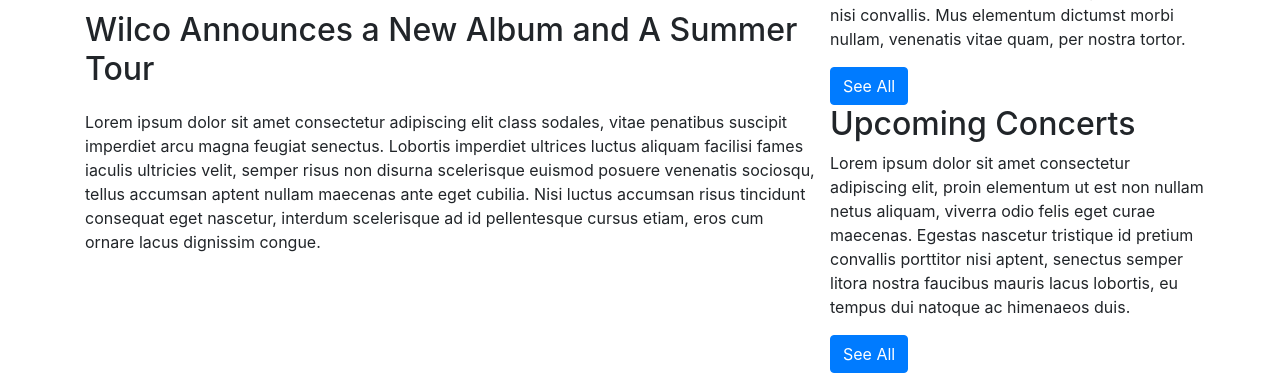
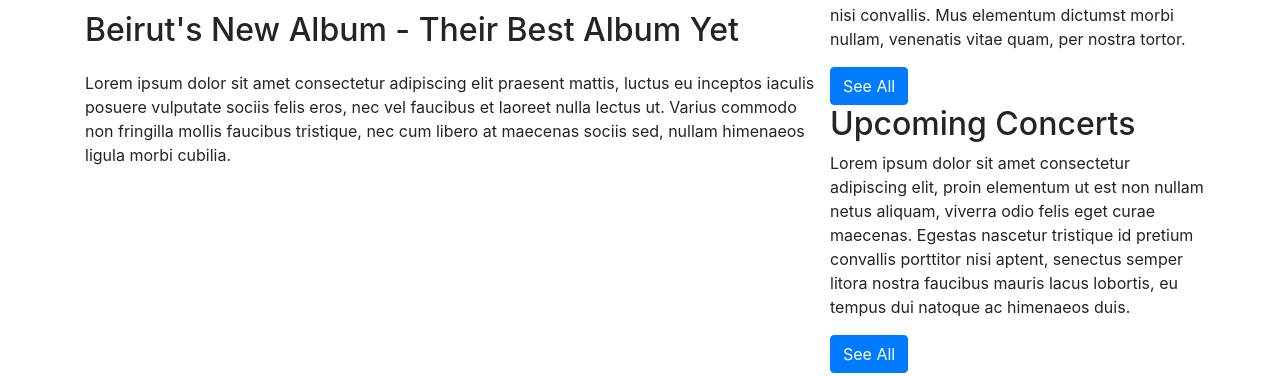
Before and after one commit to TraiLynne/unplugged, a plain HTML site: page reviews/index.html in a window 1280 px wide. Shown: the part 435-811 px from the top of the page. Drawn offline with nearby package versions, Linux system fonts and the light colour scheme.

Commit message:
Reviews: Corrected content in hero area

```diff
--- a/reviews/index.html
+++ b/reviews/index.html
@@ -52,11 +52,10 @@
 
         <div class='row'>
             <div class='col-lg-8' id='hero'>
-                <img src="https://tinyurl.com/yamgn9rx" class="img-fluid" alt="Hero Image">
-                <h1>Wilco Announces a New Album and A Summer Tour</h1>
-                <p>Lorem ipsum dolor sit amet consectetur adipiscing elit class sodales, vitae penatibus suscipit imperdiet arcu magna feugiat senectus. Lobortis imperdiet ultrices luctus aliquam facilisi fames iaculis ultricies velit, semper risus non disurna
-                    scelerisque euismod posuere venenatis sociosqu, tellus accumsan aptent nullam maecenas ante eget cubilia. Nisi luctus accumsan risus tincidunt consequat eget nascetur, interdum scelerisque ad id pellentesque cursus etiam, eros cum
-                    ornare lacus dignissim congue.</p>
+                <img src="https://tinyurl.com/y9e6zm6w" class="img-fluid" alt="Hero Image">
+                <h1>Beirut's New Album - Their Best Album Yet</h1>
+                <p>Lorem ipsum dolor sit amet consectetur adipiscing elit praesent mattis, luctus eu inceptos iaculis posuere vulputate sociis felis eros, nec vel faucibus et laoreet nulla lectus ut. Varius commodo non fringilla mollis faucibus tristique,
+                    nec cum libero at maecenas sociis sed, nullam himenaeos ligula morbi cubilia. </p>
             </div>
 
             <div class='col-lg-4' id='sidebar'>
```
